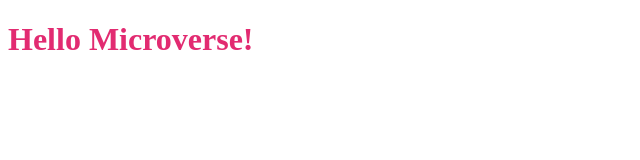
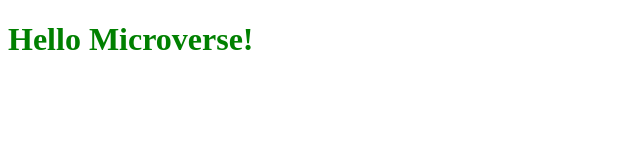
Before and after one commit to Saritalitu23/MSPROJECT, a plain HTML site: page index.html in a window 1280 px wide. Shown: the whole page, without its empty margins (0-640 px from the left). Drawn offline with Linux system fonts and the light colour scheme.

Commit message:
Update style.css

```diff
--- a/style.css
+++ b/style.css
@@ -1,3 +1,3 @@
 h1 {
-  color: #e22b71;
+  color: green;
 }
```
